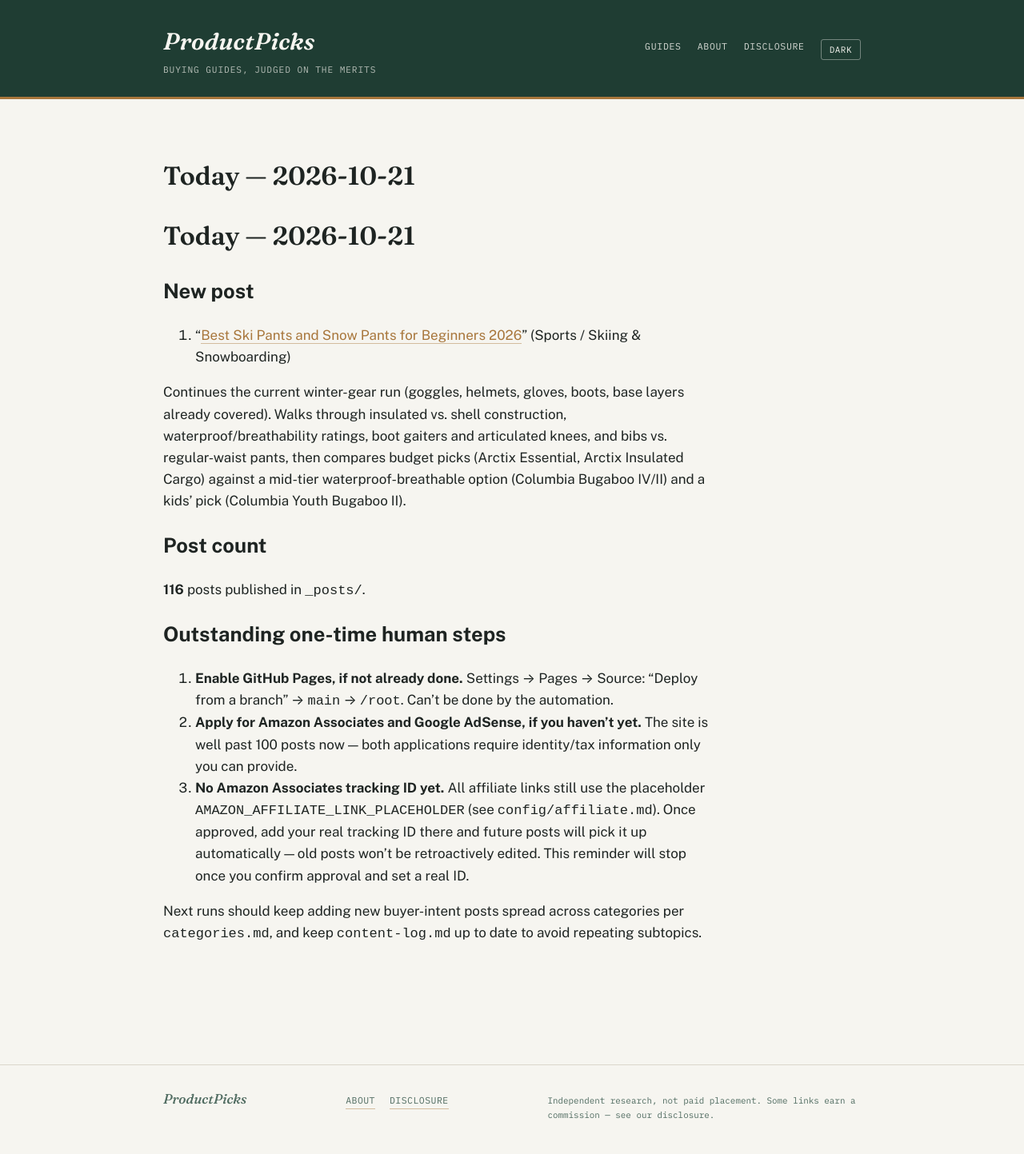
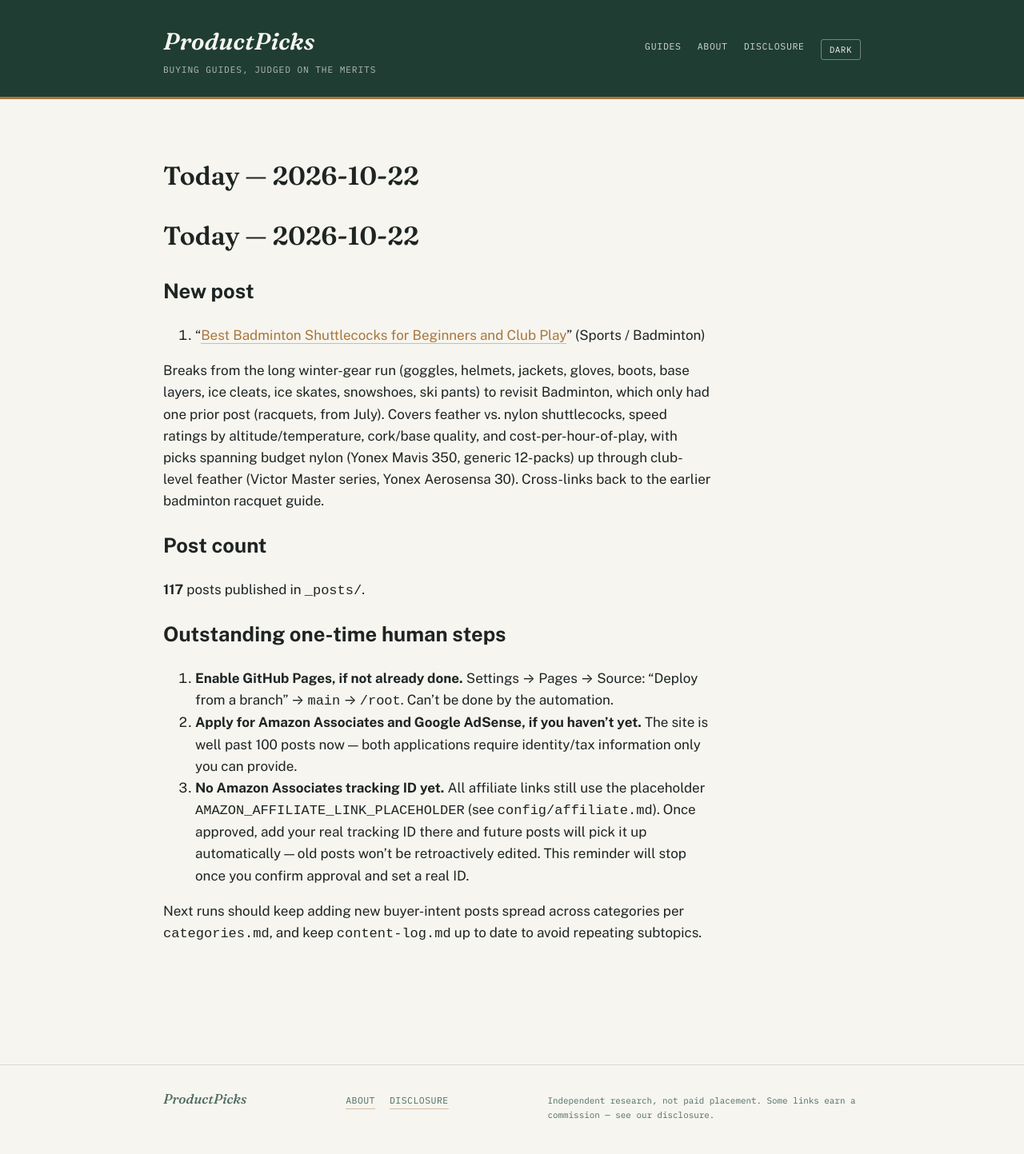
Before and after one commit to ajith198/ProductPicks, a Jekyll site: the page built from today.md, in a window 1280 px wide. Shown: the whole page at 80% size. Built offline with Jekyll 4.4.1, drawn with Linux system fonts in a browser that asks for light colours; our own code applies the rules of GitHub Pages for plain Markdown files.

Commit message:
daily: 2026-10-22 new post + log update
New post: Best Badminton Shuttlecocks for Beginners and Club Play
(Sports / Badminton) - feather vs nylon, speed ratings, and picks
spanning budget nylon to club-level feather shuttlecocks.

Co-Authored-By: Claude Sonnet 5 <noreply@anthropic.com>
Claude-Session: https://claude.ai/code/session_01AAQGFHsCibVL95SfD2hzax

```diff
--- a/today.md
+++ b/today.md
@@ -1,14 +1,14 @@
-# Today — 2026-10-21
+# Today — 2026-10-22
 
 ## New post
 
-1. "[Best Ski Pants and Snow Pants for Beginners 2026](/skiing-snowboarding/buying-guides/best-ski-pants-and-snow-pants-for-beginners/)" (Sports / Skiing & Snowboarding)
+1. "[Best Badminton Shuttlecocks for Beginners and Club Play](/badminton/buying-guides/best-badminton-shuttlecocks-for-beginners-and-club-play/)" (Sports / Badminton)
 
-Continues the current winter-gear run (goggles, helmets, gloves, boots, base layers already covered). Walks through insulated vs. shell construction, waterproof/breathability ratings, boot gaiters and articulated knees, and bibs vs. regular-waist pants, then compares budget picks (Arctix Essential, Arctix Insulated Cargo) against a mid-tier waterproof-breathable option (Columbia Bugaboo IV/II) and a kids' pick (Columbia Youth Bugaboo II).
+Breaks from the long winter-gear run (goggles, helmets, jackets, gloves, boots, base layers, ice cleats, ice skates, snowshoes, ski pants) to revisit Badminton, which only had one prior post (racquets, from July). Covers feather vs. nylon shuttlecocks, speed ratings by altitude/temperature, cork/base quality, and cost-per-hour-of-play, with picks spanning budget nylon (Yonex Mavis 350, generic 12-packs) up through club-level feather (Victor Master series, Yonex Aerosensa 30). Cross-links back to the earlier badminton racquet guide.
 
 ## Post count
 
-**116** posts published in `_posts/`.
+**117** posts published in `_posts/`.
 
 ## Outstanding one-time human steps
 
```
Also changed, not shown: TODAY.md (+1 -1 lines), _posts/2026-10-22-best-badminton-shuttlecocks-for-beginners-and-club-play.md (added, +63 -0 lines), content-log.md (+1 -0 lines).
